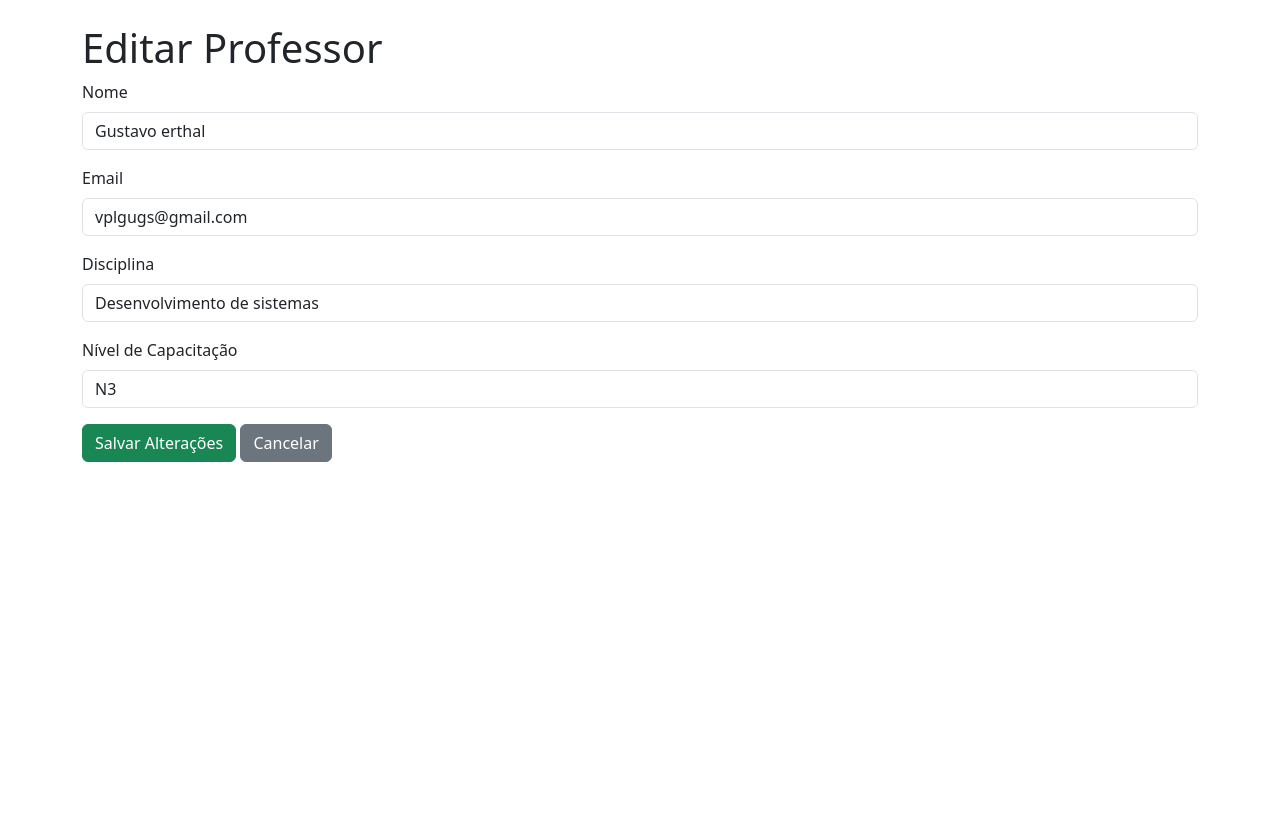
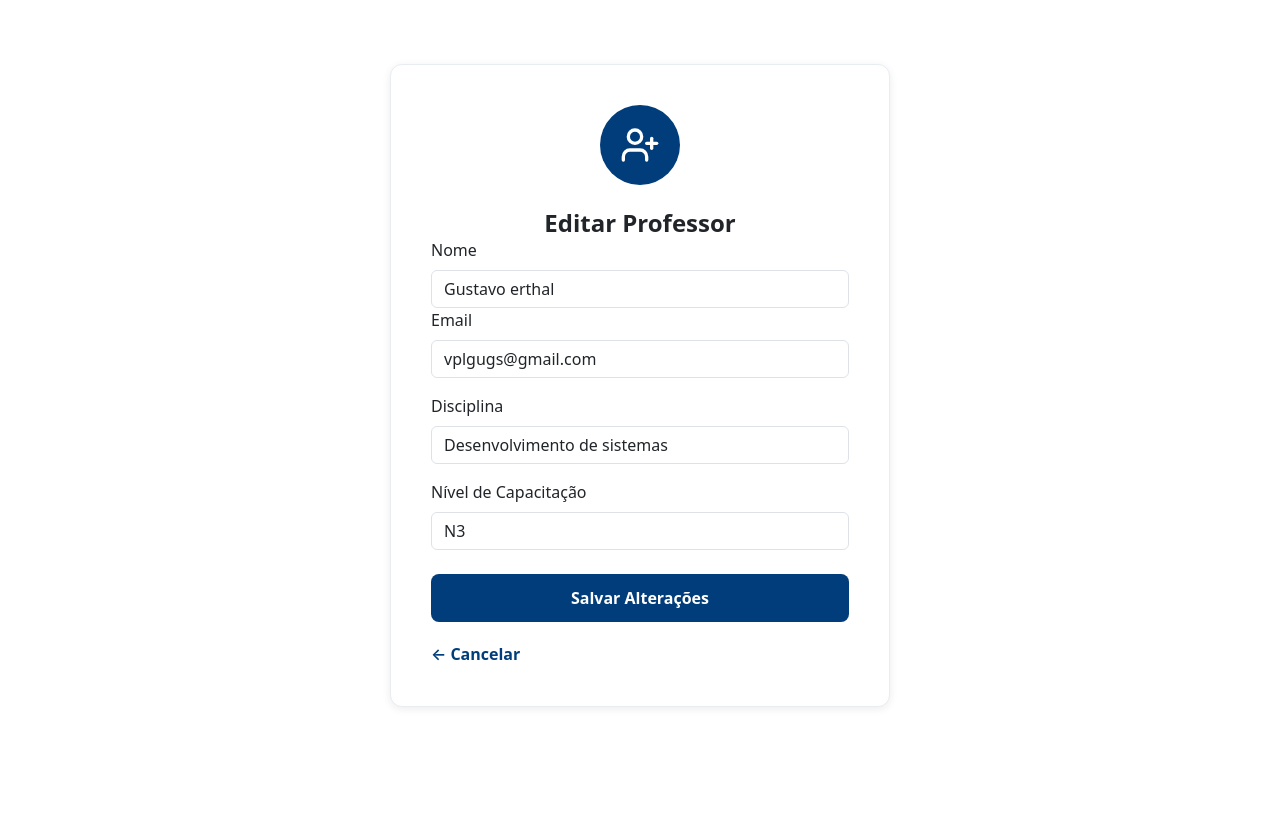
Before and after one commit to erthal-guu/TCC, a PHP site: page /editar_professores.php?id=1 in a window 1280 px wide. Before the commit the page ends 462 px from the top, so only its background shows below. Run offline with PHP 8.4, Linux system fonts and the light colour scheme; data comes from the database, SQL or seed files in the repository.

Commit message:
(Commit final do dia 16/10/25)

```diff
--- a/app/editar_professores.php
+++ b/app/editar_professores.php
@@ -52,12 +52,25 @@ mysqli_close($connection);
 <head>
     <meta charset="UTF-8">
     <title>Editar Professor</title>
+    <link rel="stylesheet" href="../public/assets/css/cadastro.css" />
     <link href="https://cdn.jsdelivr.net/npm/bootstrap@5.3.8/dist/css/bootstrap.min.css" rel="stylesheet">
 </head>
 <body class="container mt-4">
-    <h1>Editar Professor</h1>
+  <div class="container-page">
+        <div class="cadastro-wrapper">
+            <div class="cadastro-card">
+                <div class="card-icon">
+                    <svg xmlns="http://www.w3.org/2000/svg" width="60" height="60" viewBox="0 0 24 24" fill="none" stroke="currentColor" stroke-width="2" stroke-linecap="round" stroke-linejoin="round">
+                        <path d="M16 21v-2a4 4 0 0 0-4-4H6a4 4 0 0 0-4 4v2"></path>
+                        <circle cx="9" cy="7" r="4"></circle>
+                        <line x1="19" y1="8" x2="19" y2="14"></line>
+                        <line x1="22" y1="11" x2="16" y2="11"></line>
+                    </svg>
+                </div>
+
+                <h2 class="card-title">Editar Professor</h2>
     <form method="POST">
-        <div class="mb-3">
+        <div class=" ">
             <label class="form-label">Nome</label>
             <input type="text" name="nome" class="form-control" value="<?php echo htmlspecialchars($professor['nome']); ?>" required>
         </div>
@@ -73,8 +86,15 @@ mysqli_close($connection);
             <label class="form-label">Nível de Capacitação</label>
             <input type="text" name="nivel_capacitacao" class="form-control" value="<?php echo htmlspecialchars($professor['nivel_capacitacao']); ?>" required>
         </div>
-        <button type="submit" class="btn btn-success">Salvar Alterações</button>
-        <a href="Crud_professores.php" class="btn btn-secondary">Cancelar</a>
+        <button type="submit" class="btn-cadastrar">Salvar Alterações</button>
+        <a href="Crud_Professores.php" style="color: #003D7A;
+          text-decoration: none;
+          font-weight: 600;
+          margin-top: 20px;
+          display: inline-block;">
+  ← Cancelar
+</a>
+
     </form>
 </body>
 </html>
--- a/docs/gerenciador_agenda.sql
+++ b/docs/gerenciador_agenda.sql
@@ -100,6 +100,12 @@ CREATE TABLE IF NOT EXISTS `turnos` (
   PRIMARY KEY (`id`)
 ) ENGINE=MyISAM AUTO_INCREMENT=4 DEFAULT CHARSET=utf8mb4 COLLATE=utf8mb4_general_ci;
 
+INSERT INTO turnos (nome) VALUES
+  ('Manhã'),
+  ('Tarde'),
+  ('Noite');
+
+
 -- --------------------------------------------------------
 
 -- Estrutura da tabela `usuarios`
--- a/public/cadastro_professores.php
+++ b/public/cadastro_professores.php
@@ -91,7 +91,6 @@ if ($_SERVER['REQUEST_METHOD'] === 'POST') {
                         <label for="email">Email:</label>
                         <input type="email" id="email" name="email" placeholder="Digite seu Email" required>
                     </div>
-
                     <div class="form-group-modern">
                         <label for="disciplina">Disciplina:</label>
                         <select class="form-select-modern" name="disciplina" required>
```
Also changed, not shown: app/Crud_Professores.php (+4 -3 lines), public/cadastro_turmas.php (+8 -1 lines).
